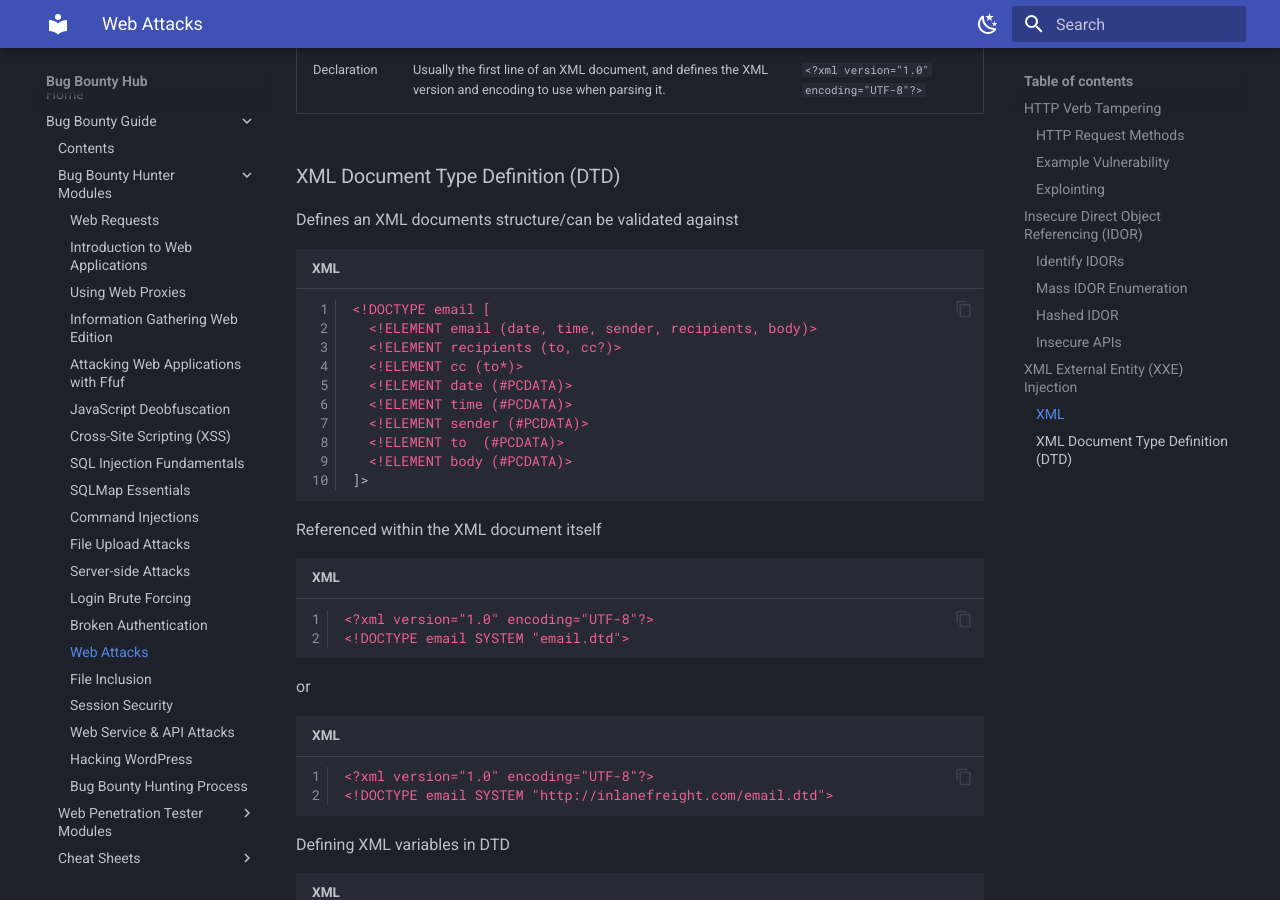
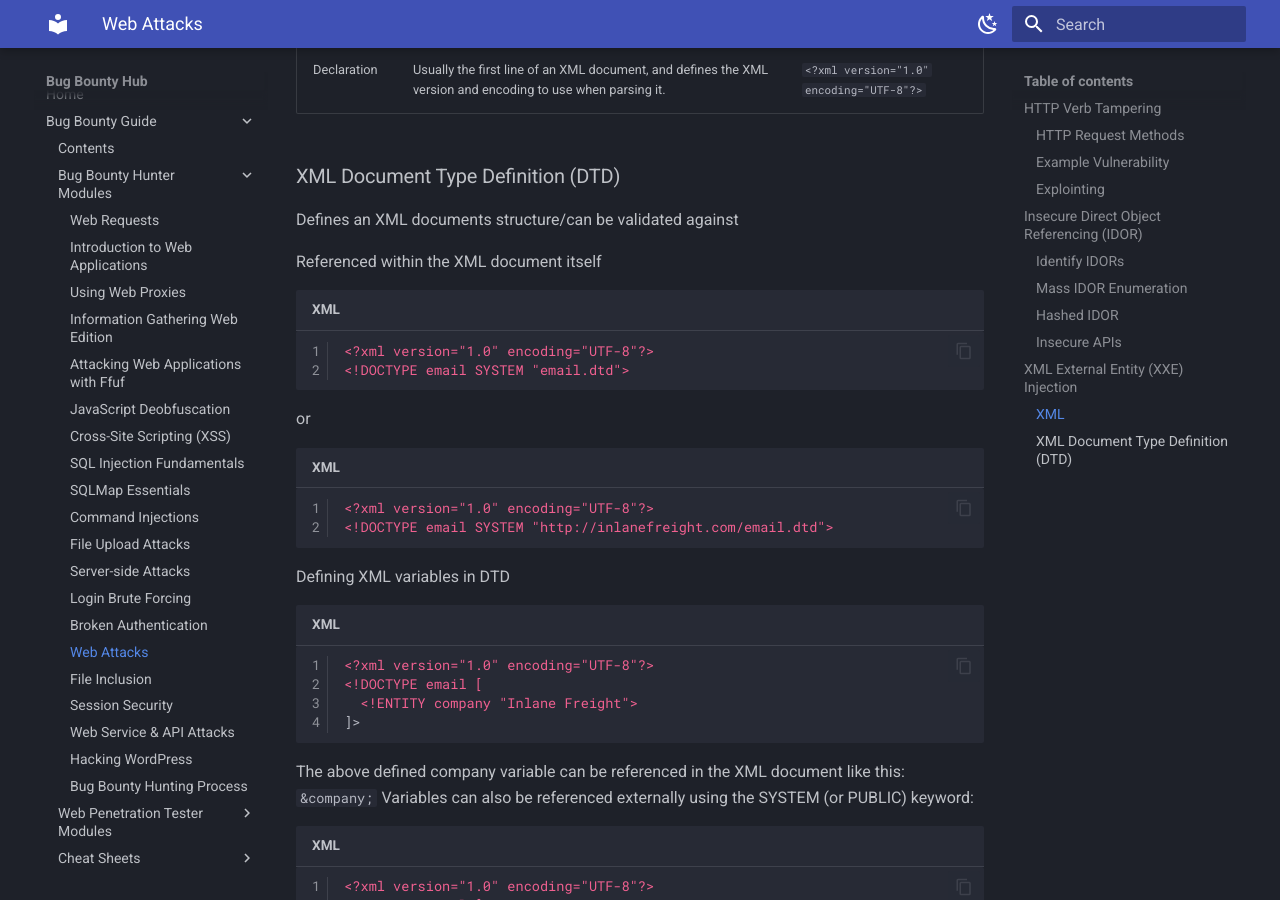
Before and after one commit to variable190/BugBounty, an MkDocs documentation site: the page built from docs/bug-bounty-guide/web-attacks.md, in a window 1280 px wide and 900 px high, scrolled down 5138 px. Built offline with MkDocs 1.6.1 and Material for MkDocs 9.7.7, drawn with Linux system fonts in a browser that asks for light colours.

Commit message:
edit xml dtd section to web attacks page

````diff
--- a/docs/bug-bounty-guide/web-attacks.md
+++ b/docs/bug-bounty-guide/web-attacks.md
@@ -185,18 +185,7 @@ done
 
 Defines an XML documents structure/can be validated against
 
-``` xml
-<!DOCTYPE email [
-  <!ELEMENT email (date, time, sender, recipients, body)>
-  <!ELEMENT recipients (to, cc?)>
-  <!ELEMENT cc (to*)>
-  <!ELEMENT date (#PCDATA)>
-  <!ELEMENT time (#PCDATA)>
-  <!ELEMENT sender (#PCDATA)>
-  <!ELEMENT to  (#PCDATA)>
-  <!ELEMENT body (#PCDATA)>
-]>
-```
+
 
 Referenced within the XML document itself
 
````
